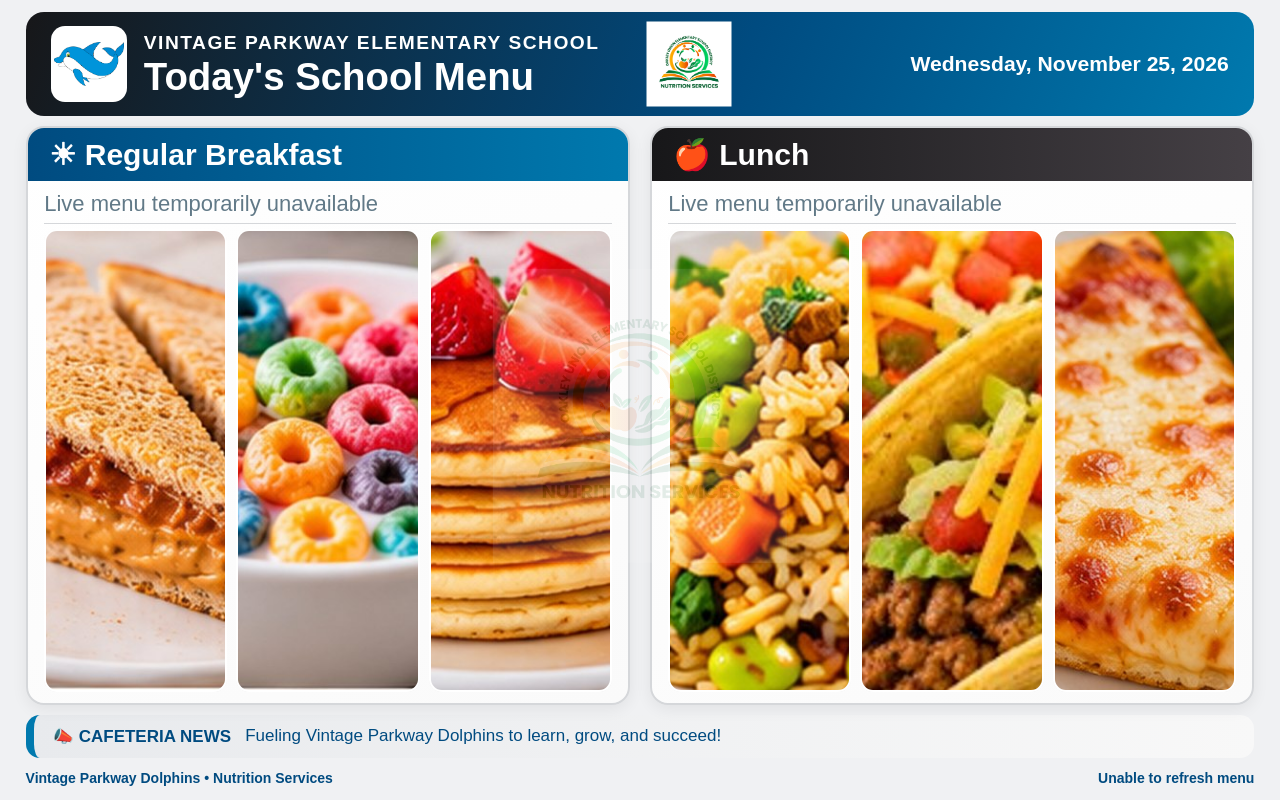
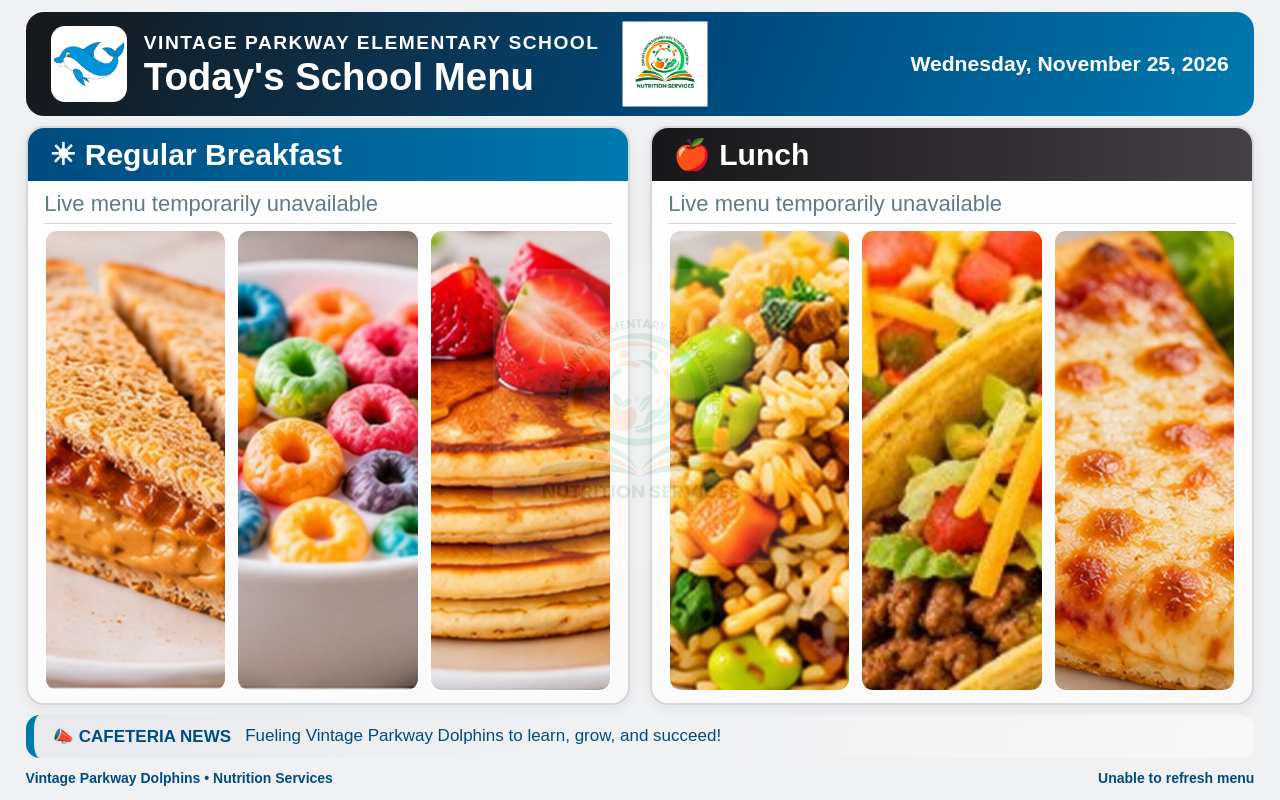
Before and after one commit to JohnMac2689/vintage-parkway-menu, a plain HTML site: page static/index.html in a window 1280 px wide. Drawn offline with Linux system fonts and the light colour scheme; no server answers.

Commit message:
Update index.html

```diff
--- a/static/index.html
+++ b/static/index.html
@@ -51,7 +51,7 @@ body{font-family:Arial,Helvetica,sans-serif;background:#f0f1f3;color:#202124}
 
 .nutrition-header-logo {
   position: absolute;
-  left: 54%;
+  left: 52%;
   top: 50%;
   transform: translate(-50%, -50%);
   width: clamp(85px, 10vh, 120px);
```
